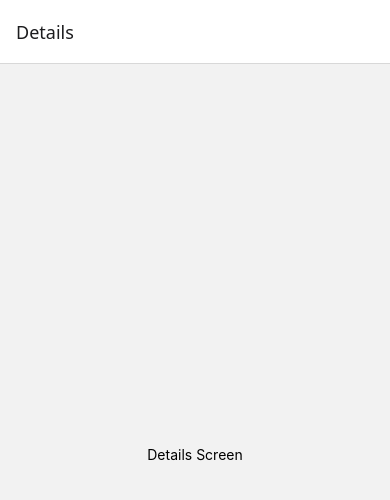
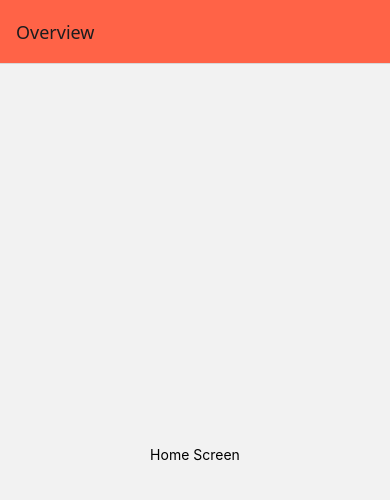
Before and after one commit to rel-exe/appdev2, a React Native app in the folder react-native-navigation/: screen / in a window 390 px wide. Shown: the top 500 px of the page. Built offline with nearby package versions, Linux system fonts and the light colour scheme.

Commit message:
Done with specifying options section

```diff
--- a/react-native-navigation/App.tsx
+++ b/react-native-navigation/App.tsx
@@ -21,9 +21,18 @@ function DetailsScreen() {
 }
 
 const RootStack = createNativeStackNavigator({
-  initialRouteName: 'Details',
+   initialRouteName: 'Home',
+  screenOptions: {
+    headerStyle: { backgroundColor: 'tomato' },
+  },
+
   screens: {
-    Home: HomeScreen,
+    Home: {
+      screen: HomeScreen,
+      options: {
+        title: 'Overview',
+      },
+    },
     Details: DetailsScreen,
   },
 });
```
